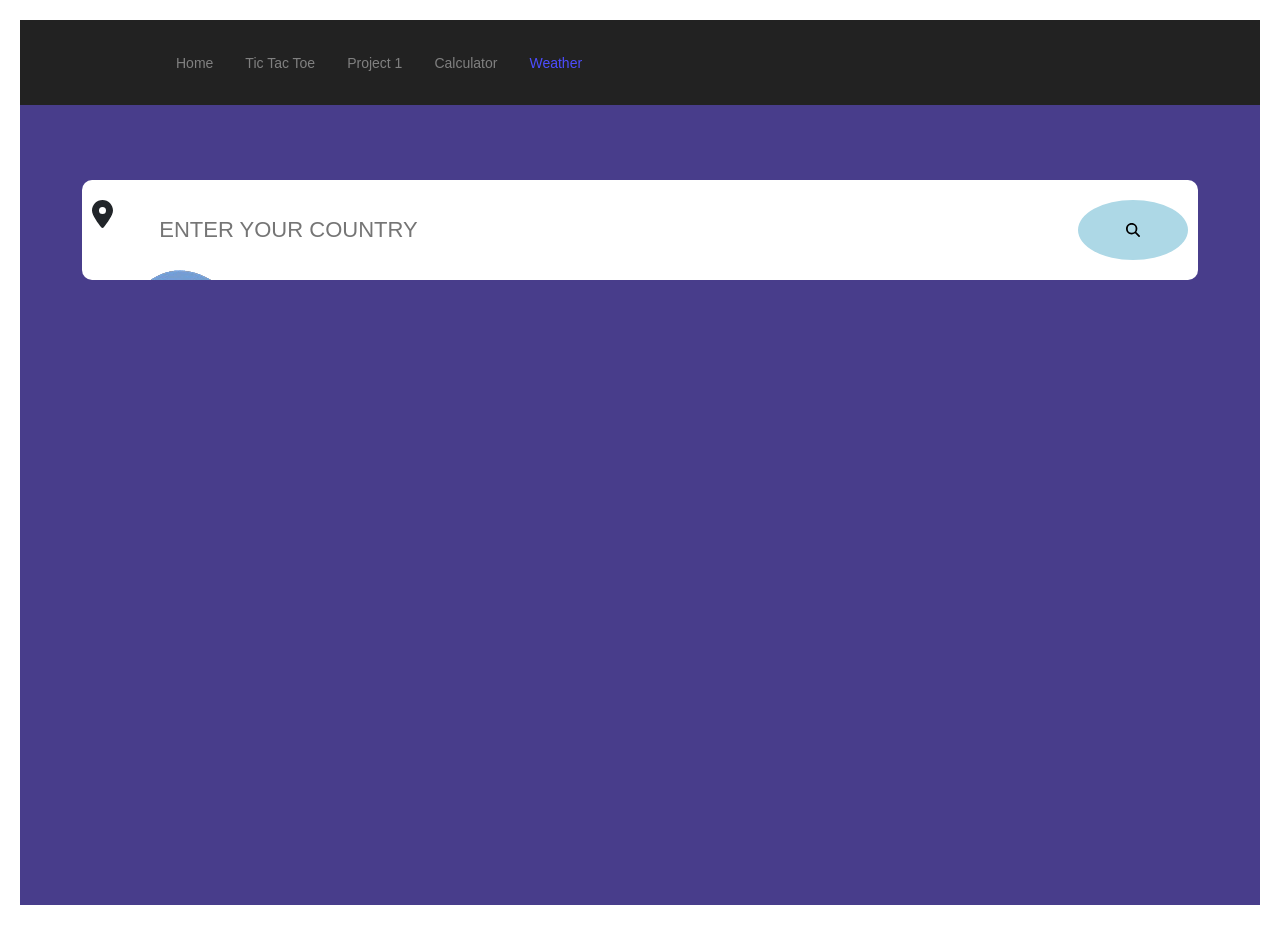
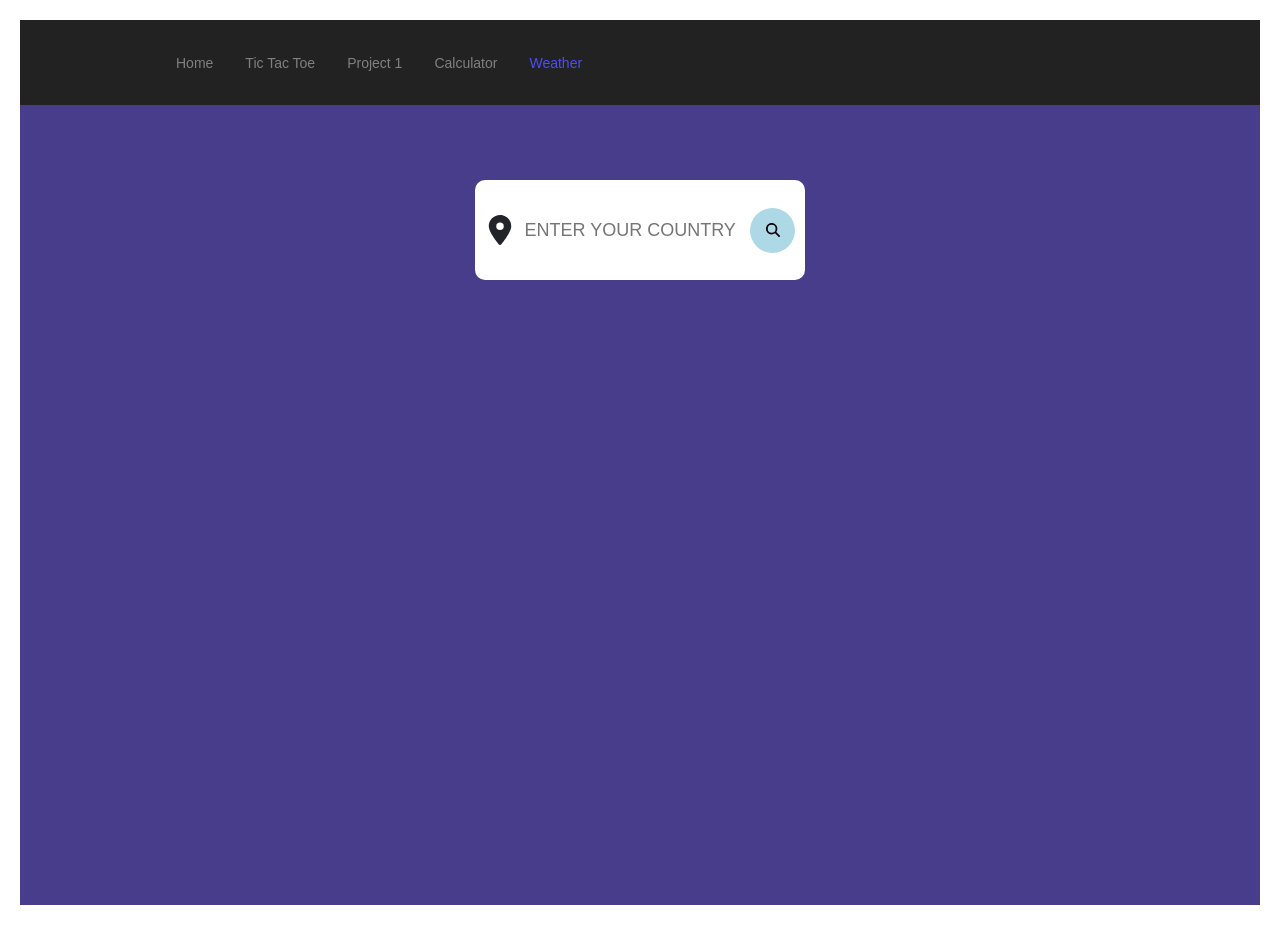
Before and after one commit to TomatoKicker/ReactLearning, a React (Create React App) app: page /weather in a window 1280 px wide. Before the commit this address had no page. Built offline with nearby package versions, Linux system fonts and the light colour scheme.

Commit message:
component visibility

```diff
--- a/src/components/Weather/WeatherInfo.js
+++ b/src/components/Weather/WeatherInfo.js
@@ -4,7 +4,7 @@ import { faWind, faWater } from "@fortawesome/free-solid-svg-icons";
 
 function WeatherInfo() {
     return(
-        <div className="wearher-info">
+        <div className="weather-info">
             <img src={require('../../assets/weather/clear.png')} alt='Westher Info'/>
             <div className="weather-info-box">
                 <div className="weather-info-wind">
--- a/src/components/Weather/WeatherNotFound.js
+++ b/src/components/Weather/WeatherNotFound.js
@@ -2,7 +2,7 @@ import React from "react";
 
 const WeatherNotFound = () => {
     return (
-        <div className="weather-notfound">
+        <div className="weather-notFound">
             <img src={require("../../assets/weather/404.png")} alt='weather not found'></img>
             <p>
                 Location not found :(
--- a/src/components/Weather/WeatherSearchBox.js
+++ b/src/components/Weather/WeatherSearchBox.js
@@ -3,10 +3,10 @@ import { FontAwesomeIcon } from "@fortawesome/react-fontawesome";
 import { faLocationDot, faMagnifyingGlass } from "@fortawesome/free-solid-svg-icons";
 
 
-function test(){
+function test() {
     const inputField = document.querySelector('input')
     const weatherContainer = document.querySelector('.weather-container')
-    if(inputField.value === ''){
+    if (inputField.value === '') {
         alert('test');
         return;
     }
@@ -17,16 +17,22 @@ function test(){
     fetch(URL)
         .then(response => response.json())
         .then(
-            json =>{
-                if (json.cod === '404'){
-                    alert('404')
+            json => {
+                if (json.cod === '404') {
+                    const weatherNotFound = document.querySelector('.weather-notFound')
+                    weatherNotFound.style.display = 'block';
+                    console.log(weatherNotFound);
                     weatherContainer.style.height = '500px';
+
                     return;
                 }
-                    const windSpeed = json.wind.speed;
-                    const humidityLevel = json.main.humidity;
-                alert(windSpeed);
-                alert(humidityLevel);
+                const weatherInfo = document.querySelector('.weather-info')
+                weatherInfo.style.display = 'block';
+                const windSpeed = json.wind.speed;
+                const humidityLevel = json.main.humidity;
+
+                console.log(windSpeed);
+                console.log(humidityLevel);
             }
         );
 }
@@ -34,7 +40,7 @@ function test(){
 function WeatherSearchBox() {
     return (
         <div className="weather-searchbox">
-           <FontAwesomeIcon icon={faLocationDot} size="2x" />
+            <FontAwesomeIcon icon={faLocationDot} id='weather-searchbox-svg' size="2x" />
             <input type="text" placeholder="Enter your country"></input>
             <button onClick={test}>
                 <FontAwesomeIcon icon={faMagnifyingGlass} />
--- a/src/css/Weather/Weather.css
+++ b/src/css/Weather/Weather.css
@@ -7,7 +7,7 @@
 .weather-container{
     background-color: white;
     border-radius: 10px;
-    width: 90%;
+    width: 330px;
     height: 100px;
     padding: 10px 10px;
     margin-top: 75px;
@@ -16,19 +16,20 @@
 }
 .weather-container img{
     max-width: 100%;
+    transition: 2s ease;
 }
 .weather-searchbox{
     width: 100%;
     height: 80px;
-    padding:10px 0;
+    padding: 10px 0;
     display: flex;
     justify-content: space-between;
 }
 .weather-searchbox input{
-    width: 80%;
+    width: 220px;
     border: 0;
     text-transform: uppercase;
-    font-size: 22px;
+    font-size: 18px;
 }
 .weather-searchbox input::placeholder{
     text-transform: uppercase;
@@ -39,17 +40,33 @@
     background-color: lightblue;
     border-radius: 50%;
     cursor: pointer;
-    aspect-ratio: 1 / 1;
-    width: 10%;
+    height: 45px;
+    width: 45px;
     transition: 0.5s ease;
+    align-self: center;
+}
+#weather-searchbox-svg{
+    font-size: 24px;
+    width: 30px;
+    height: 30px;
+    align-self: center;
+}
+.weather-notFound{
+    height: 400px;
+    display: none;
+    transition: 2s ease;
 }
 .weather-notfound p{
     padding-top: 10px;
     text-align: center;
 }
+.weather-info{
+    display: none;
+}
 .weather-info-box{
     display: flex;
     justify-content: space-around;
+    height: 400px;
 }
 .weather-info-wind, .weather-info-humidity{
     display: flex;
```
